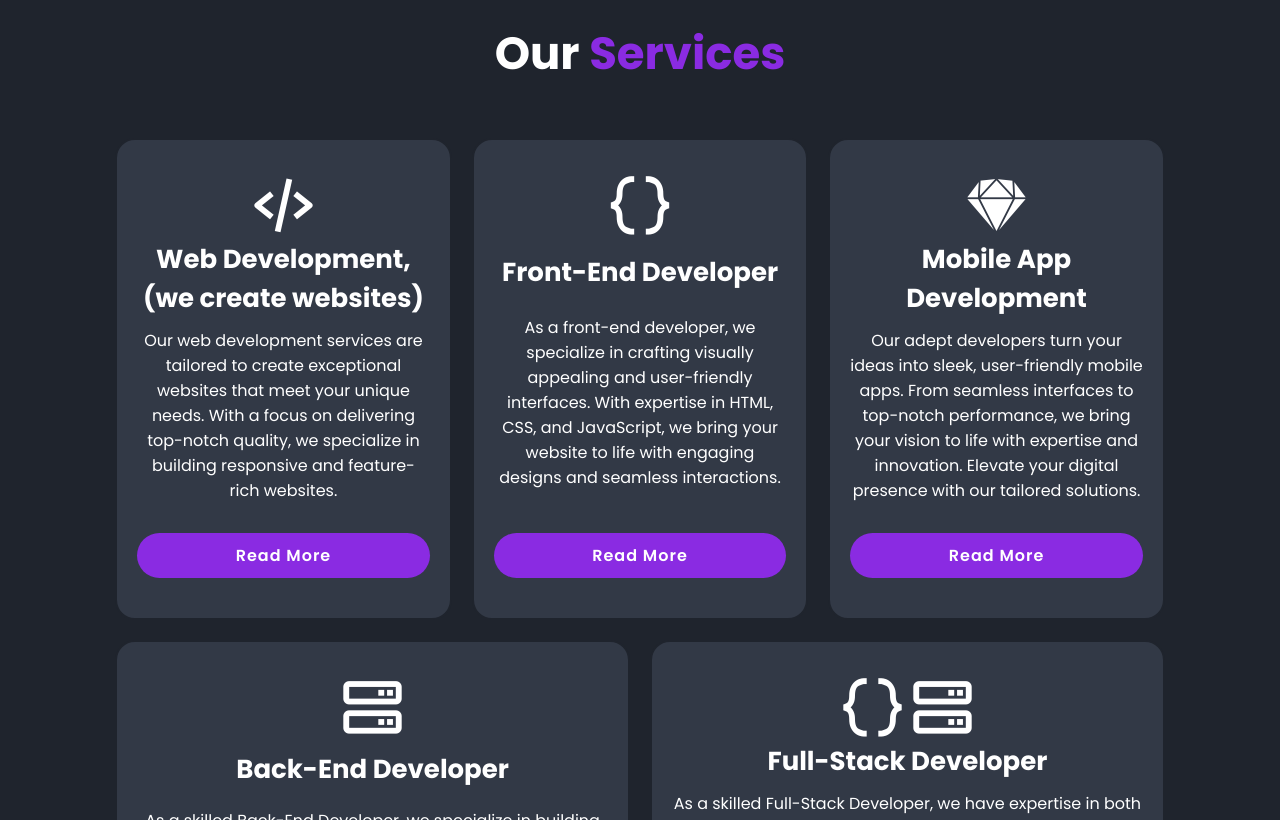
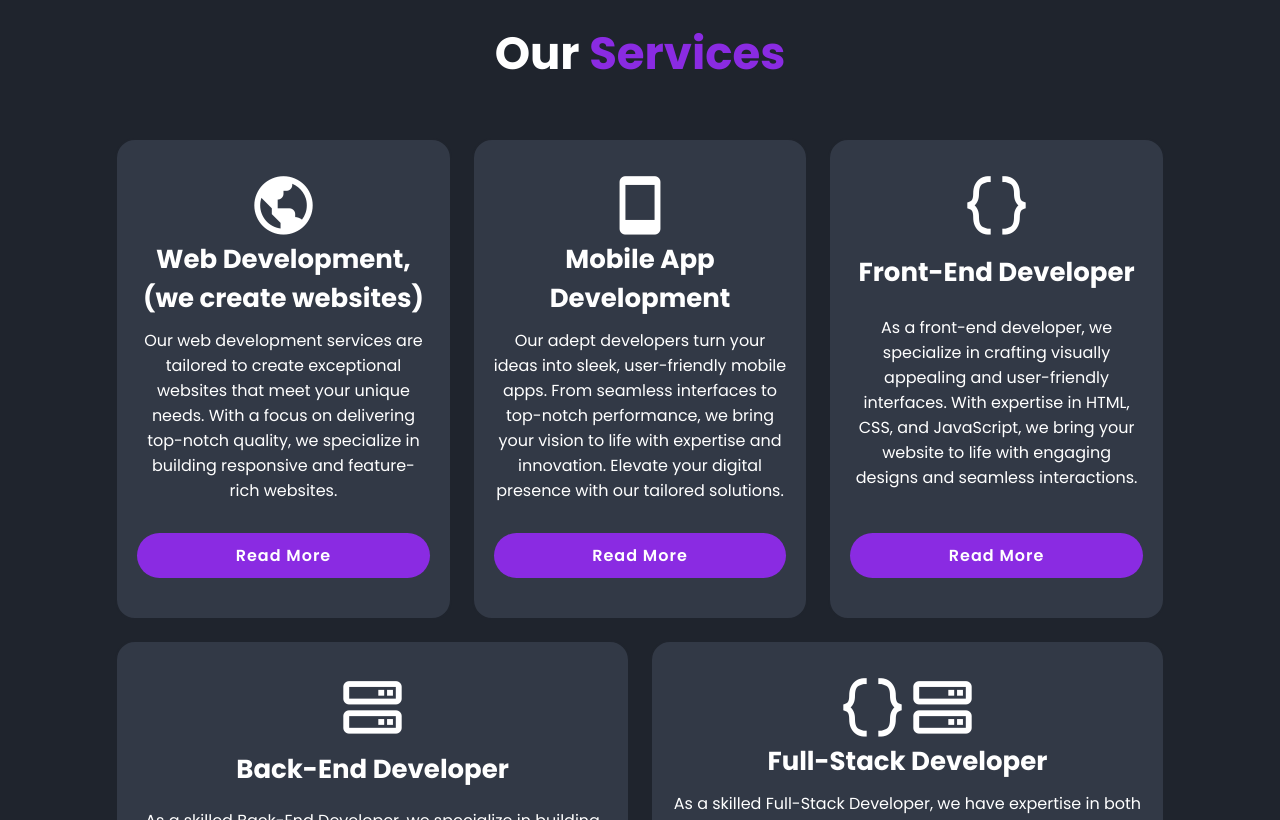
Before and after one commit to utejoe/Webstack-Portfolio-Project, a browser extension: page my-portfolio/index.html in a window 1280 px wide. Shown: the part 1680-2500 px from the top of the page. Drawn offline with nearby package versions, Linux system fonts and the light colour scheme.

Commit message:
committing changes in my project

```diff
--- a/my-portfolio/index.html
+++ b/my-portfolio/index.html
@@ -74,10 +74,17 @@
 
         <div class="services-container">
             <div class="services-box">
-                <i class='bx bx-code-alt'></i>
+                <i class='bx bx-world' ></i>
                 <h3>Web Development, (we create websites)</h3>
                 <p>Our web development services are tailored to create exceptional websites that meet your unique needs. With a focus on delivering top-notch quality, we specialize in building responsive and feature-rich websites.</p>
                 <a href="web-development.html" class="btn">Read More</a>
+            </div>
+
+            <div class="services-box">
+                <i class='bx bx-mobile'></i>
+                <h3>Mobile App Development</h3>
+                <p>Our adept developers turn your ideas into sleek, user-friendly mobile apps. From seamless interfaces to top-notch performance, we bring your vision to life with expertise and innovation. Elevate your digital presence with our tailored solutions.</p>
+                <a href="mobile-app-development.html" class="btn">Read More</a>
             </div>
 
             <div class="services-box">
@@ -85,13 +92,6 @@
                 <h3>Front-End Developer</h3>
                 <p>As a front-end developer, we specialize in crafting visually appealing and user-friendly interfaces. With expertise in HTML, CSS, and JavaScript, we bring your website to life with engaging designs and seamless interactions.</p>
                 <a href="front-end-development.html" class="btn">Read More</a>
-            </div>
-
-            <div class="services-box">
-                <i class='bx bxl-sketch' ></i>
-                <h3>Mobile App Development</h3>
-                <p>Our adept developers turn your ideas into sleek, user-friendly mobile apps. From seamless interfaces to top-notch performance, we bring your vision to life with expertise and innovation. Elevate your digital presence with our tailored solutions.</p>
-                <a href="mobile-app-development.html" class="btn">Read More</a>
             </div>
 
             <div class="services-box">
--- a/my-portfolio/js/script.js
+++ b/my-portfolio/js/script.js
@@ -52,7 +52,7 @@ ScrollReveal().reveal('.home-content p, .about-content', { origin: 'right' });
 
 /*################# typed js ######################*/
     const typed = new Typed('.multiple-text',{
-        strings: ['Software Engineer', 'Civil Engineer', 'Building Designer (using Autocad and Revit)'],
+        strings: ['Software Engineer','Web Developer', 'Mobile App Developer', 'Full-Stack Developer', 'Back-End Developer', 'Front-End Developer', 'Civil Engineer',],
         typeSpeed: 100,
         backSpeed: 100,
         backDelay: 1000,
```
